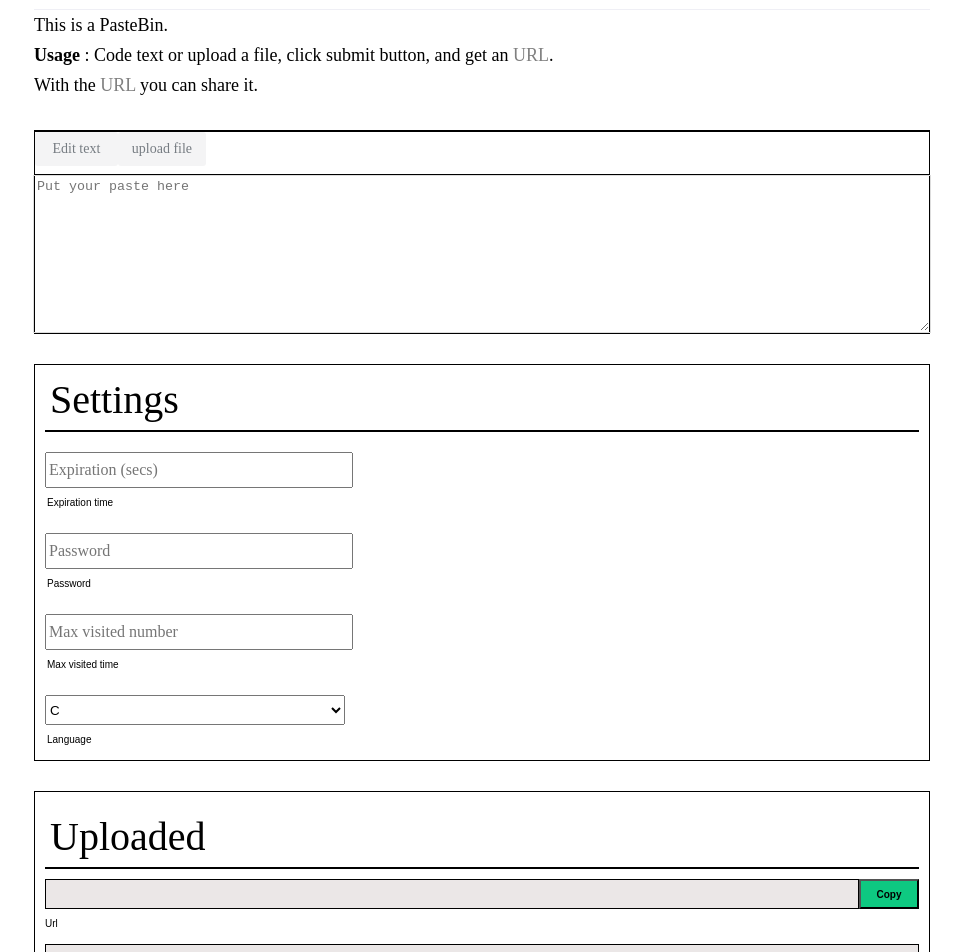
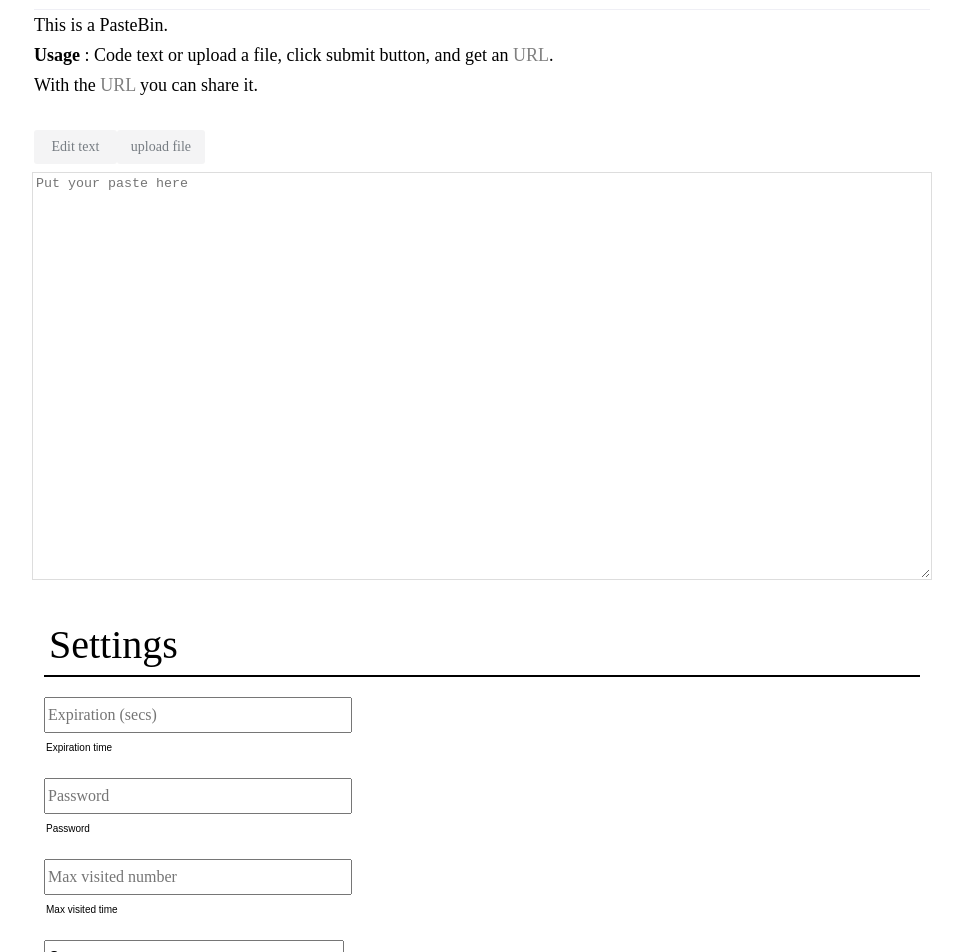
Before and after one commit to TURING132/Pastebin00, a Vue app: page / in a window 1280 px wide. Shown: the part 100-1052 px from the top of the page, without its empty margins (158-1121 px from the left). Built offline with nearby package versions, Linux system fonts and the light colour scheme.

Commit message:
delete guide line

```diff
--- a/src/components/Main.vue
+++ b/src/components/Main.vue
@@ -28,7 +28,7 @@
         width: 70%;
         margin:10px;
         box-sizing: border-box;
-        border:1px solid black;
+        /* border:1px solid black; */
     }
     .button-bar{
         display: flex;
@@ -36,18 +36,19 @@
 
         width: 100%;
 
-        border:1px solid black;
+        /* border:1px solid black; */
     }
     .text-area{
         width: 100%;
         display: flex;
+        /* flex-direction: column; */
 
         padding:1px;
         border: 1px rgb(221, 221, 221) solid;
     }
     textarea{
         resize: vertical;
-
+        height: 400px;
         width: 100%;
 
         border:transparent;
--- a/src/components/Setting.vue
+++ b/src/components/Setting.vue
@@ -52,7 +52,7 @@
     margin:20px;
 
     box-sizing: border-box;
-    border: 1px solid black;
+    /* border: 1px solid black; */
 }
 #setting-panel>p{
     padding: 5px;
--- a/src/components/UploadButton.vue
+++ b/src/components/UploadButton.vue
@@ -20,6 +20,7 @@
     const message = useMessage();
     return {
       async beforeUpload(data) {
+          console.log(data);
         let filename = data.file.file.name.split('.').pop().toLowerCase();
         let correctFile = false;
         support.forEach(element => {
--- a/src/components/Uploaded.vue
+++ b/src/components/Uploaded.vue
@@ -40,7 +40,7 @@
     padding-top: 10px;
 
     box-sizing: border-box;
-    border: 1px solid black;
+    /* border: 1px solid black;    */
 }
 #uploaded-panel label{
     height: 15px;
```
